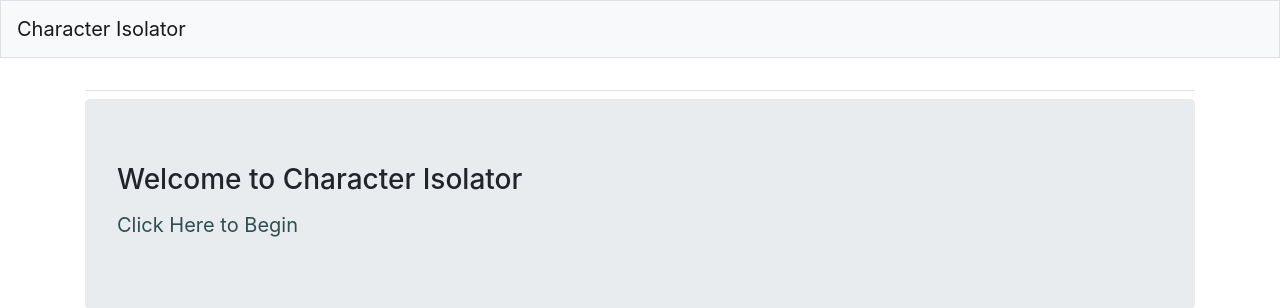
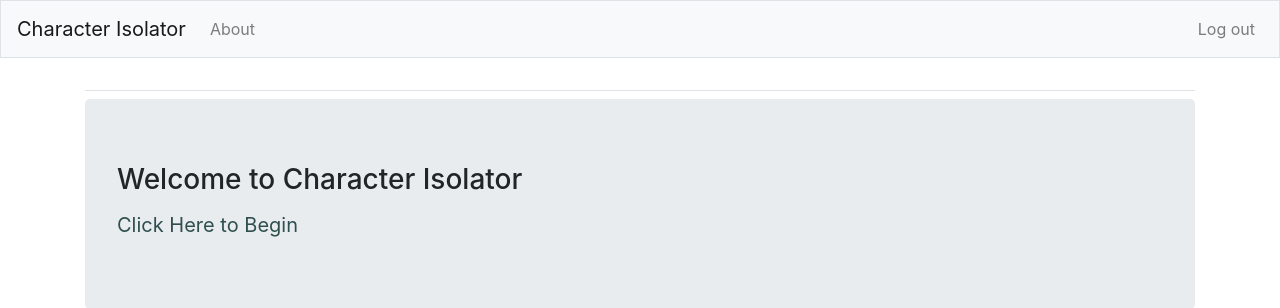
Before and after one commit to coryfitz/Character-Isolator, a Django app: page / in a window 1280 px wide. Shown: the top 308 px of the page. Run offline with Django 3.2, Linux system fonts and the light colour scheme; some libraries are stand-ins or nearby versions.

Commit message:
Created About page

```diff
--- a/mysite/converter/templates/converter/base.html
+++ b/mysite/converter/templates/converter/base.html
@@ -22,6 +22,16 @@
          <span class="navbar-toggler-icon"></span></button>
 
         <div class="collapse navbar-collapse" id="navbarCollapse">
+      <ul class="navbar-nav mr-auto">
+        <li class="nav-item">
+          <a class="nav-link" href="{% url 'converter:about'%}">About</a></li>
+      </ul>
+    <ul class="navbar-nav ml-auto">
+        <li class="nav-item">
+          <a class="nav-link" href="{% url 'index' %}">Log out</a>
+        </li>
+    </ul>
+
 
  </nav>
 
--- a/mysite/converter/urls.py
+++ b/mysite/converter/urls.py
@@ -4,6 +4,7 @@ from . import views
 app_name = 'converter'
 urlpatterns = [
     path('', views.index, name='index'),
+    path('about', views.about, name='about'),
     path('filter', views.filter, name='filter'),
     path('file_upload', views.file_upload, name='file_upload'),
 ]
--- a/mysite/converter/views.py
+++ b/mysite/converter/views.py
@@ -9,6 +9,9 @@ from django.contrib.staticfiles.storage import staticfiles_storage
 
 def index(request):
     return render(request, "converter/index.html")
+
+def about(request):
+    return render(request, "converter/about.html")
 
 def filter(request):
     if request.method != 'POST':
```
Also changed, not shown: mysite/converter/templates/converter/about.html (added, +21 -0 lines).
